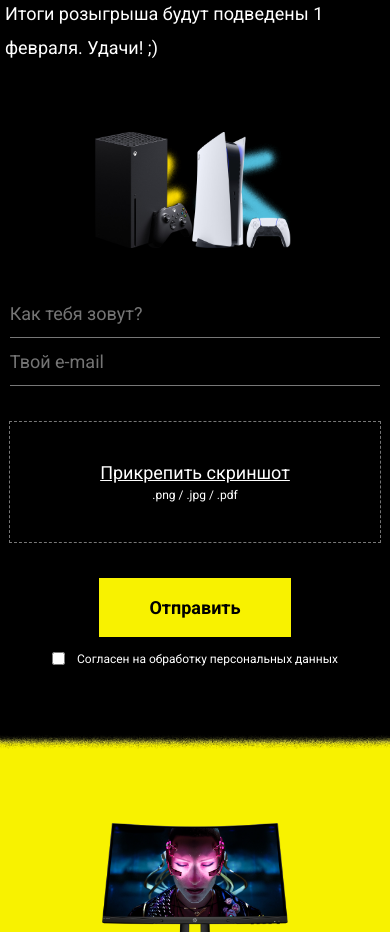
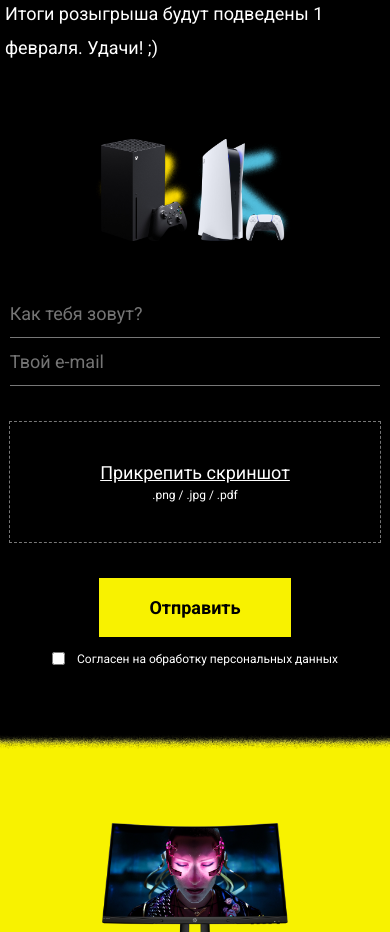
Before and after one commit to DenisGradov/React-Cyberpunk, a React (Vite) app: page / in a window 390 px wide. Shown: the part 2540-3472 px from the top of the page. Built offline with nearby package versions, Linux system fonts and the light colour scheme.

Commit message:
Фикс бага, когда картинка хбокса перекрывала инпут

```diff
--- a/src/app.module.scss
+++ b/src/app.module.scss
@@ -382,11 +382,11 @@
                 left: 50%;
                 transform: translate(-50%, 0);
                 z-index: 1;
-                width: 70%;
+                width: 40%;
                 margin-left: 50px;
                 @media (max-width: 900px) {
                   margin-left: 0px;
-                  width: 25vw;
+                  width: 22vw;
                 }
               }
               &:nth-child(1) {
```
